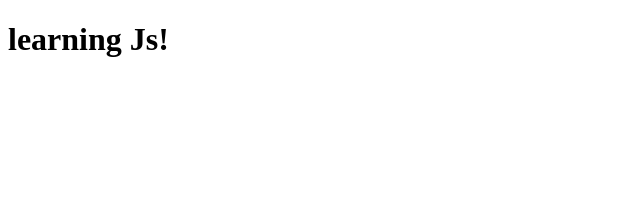
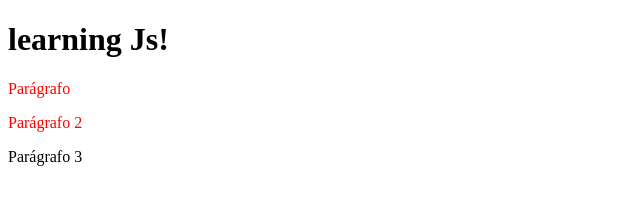
Before and after one commit to Davisilvas/Js-study-intermediate-level, a plain HTML site: page index.html in a window 1280 px wide. Shown: the whole page, without its empty margins (0-640 px from the left). Drawn offline with Linux system fonts and the light colour scheme.

Commit message:
document

```diff
--- a/index.html
+++ b/index.html
@@ -5,11 +5,27 @@
     <meta http-equiv="X-UA-Compatible" content="IE=edge">
     <meta name="viewport" content="width=device-width, initial-scale=1.0">
     <title>Javascript intermediário</title>
+    <style>
+        .paragrafo{
+            color:red;
+        }
+    </style>
+
 </head>
 <body>
     <script src="script.js"></script>
 
     <h1> learning Js! </h1>
+    <p class="paragrafo" id="p1">
+        Parágrafo
+    </p>
 
+    <p class="paragrafo">
+        Parágrafo 2
+    </p>
+
+    <p>
+        Parágrafo 3
+    </p>
 </body>
 </html>
--- a/script.js
+++ b/script.js
@@ -1 +1 @@
-console.log(document);
+//console.log(document);
```
